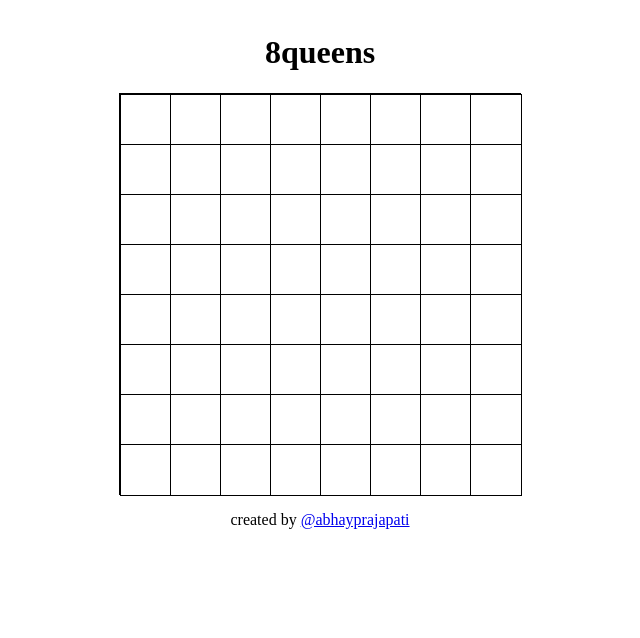
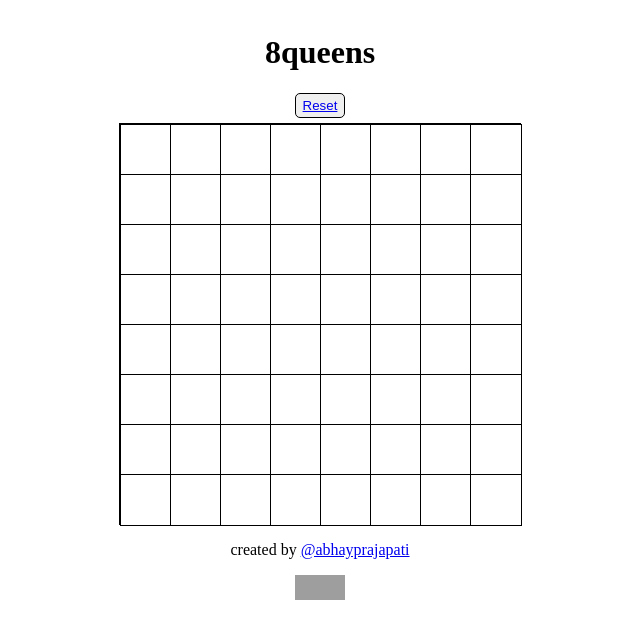
Before and after one commit to theabhayprajapati/nqueens-board, a plain HTML site: page index.html in a window 1280 px wide. Shown: the whole page, without its empty margins (320-960 px from the left). Drawn offline with Linux system fonts and the light colour scheme; grey boxes are pictures that could not be loaded.

Commit message:
added reset btn and socials.

```diff
--- a/index.html
+++ b/index.html
@@ -6,6 +6,7 @@
     <meta http-equiv="X-UA-Compatible" content="IE=edge" />
     <meta name="viewport" content="width=device-width, initial-scale=1.0" />
     <title>8queens</title>
+
     <style>
         body {
             /* every thing center */
@@ -23,6 +24,22 @@
             align-items: center;
         }
 
+        button {
+            border: 1px solid black;
+            margin: 0px;
+            cursor: pointer;
+            display: flex;
+            justify-content: center;
+            align-items: center;
+            border-radius: 5px;
+            width: 50px;
+            height: 25px;
+            text-decoration: none;
+            /* my 2 */
+            margin-top: 5px;
+            margin-bottom: 5px;
+        }
+
         #board {
             /* 8 cols */
             display: grid;
@@ -36,6 +53,21 @@
             /* height 50*8 */
             height: 400px;
             padding: 0;
+        }
+
+        .media {
+            display: flex;
+            justify-content: center;
+            align-items: center;
+            width: 25px;
+            height: 25px;
+        }
+
+        .socials {
+            display: flex;
+            justify-content: center;
+            align-items: center;
+
         }
 
         @media (max-width: 640px) {
@@ -71,11 +103,26 @@
 <body>
     <center>
         <h1>8queens</h1>
+        <button>
+            <a href="index.html">Reset</a>
+        </button>
         <div id="board"></div>
         <p>
             created by <a href="https://twitter.com/abhayprajapati_/" target="_blank">@abhayprajapati</a>
 
         </p>
+        <div class="socials">
+            <!-- github  twitter -->
+            <a href="
+            https://github.com/theabhayprajapati/nqueens-board" target="_blank">
+                <img src="https://github.githubassets.com/images/modules/logos_page/GitHub-Mark.png" alt="github"
+                    class="media" />
+            </a>
+            <a href="https://twitter.com/abhayprajapti_" target="_blank">
+                <img src="https://cdn.worldvectorlogo.com/logos/twitter-3.svg" alt="twitter" class="media" />
+            </a>
+
+        </div>
     </center>
     <script>
         /*
```
